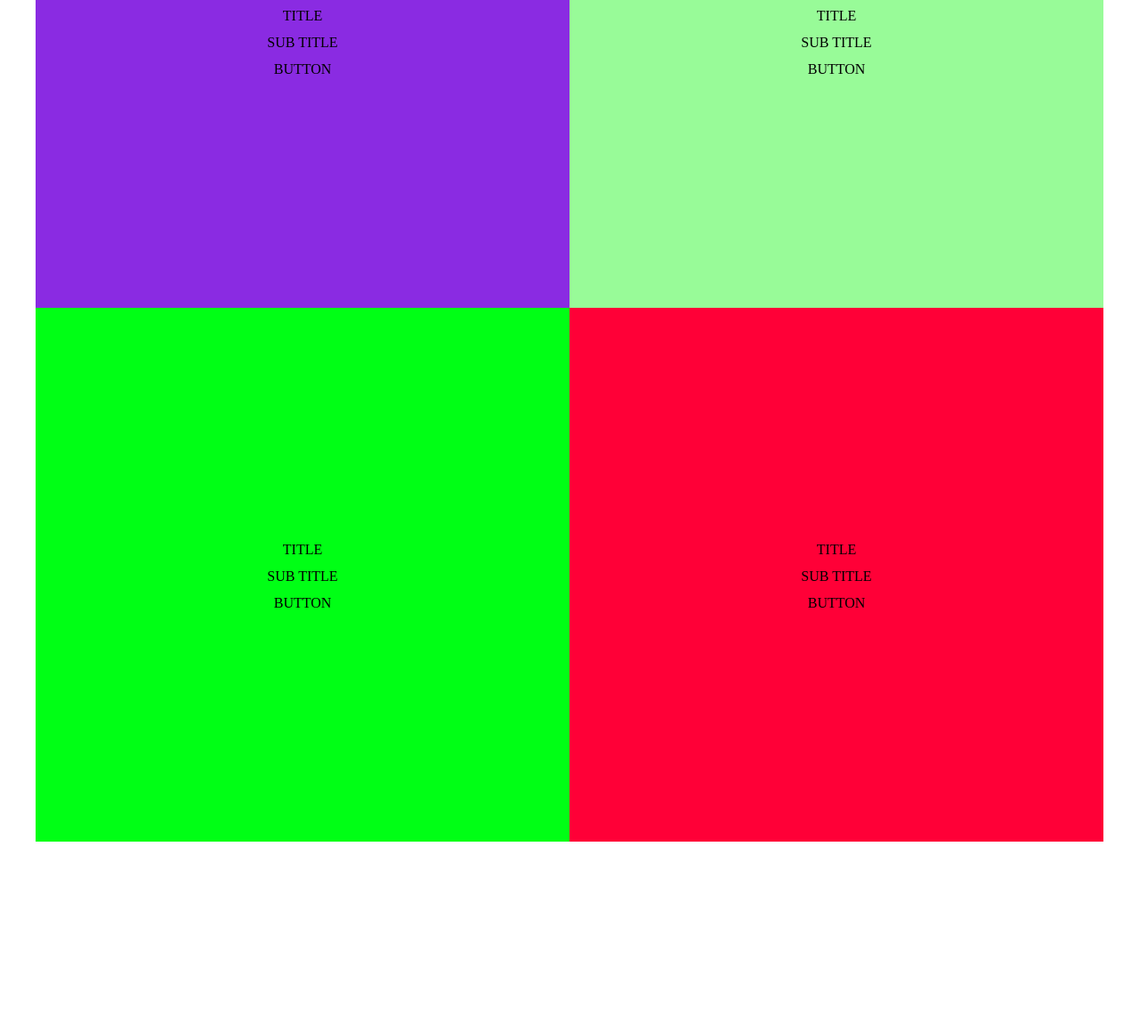
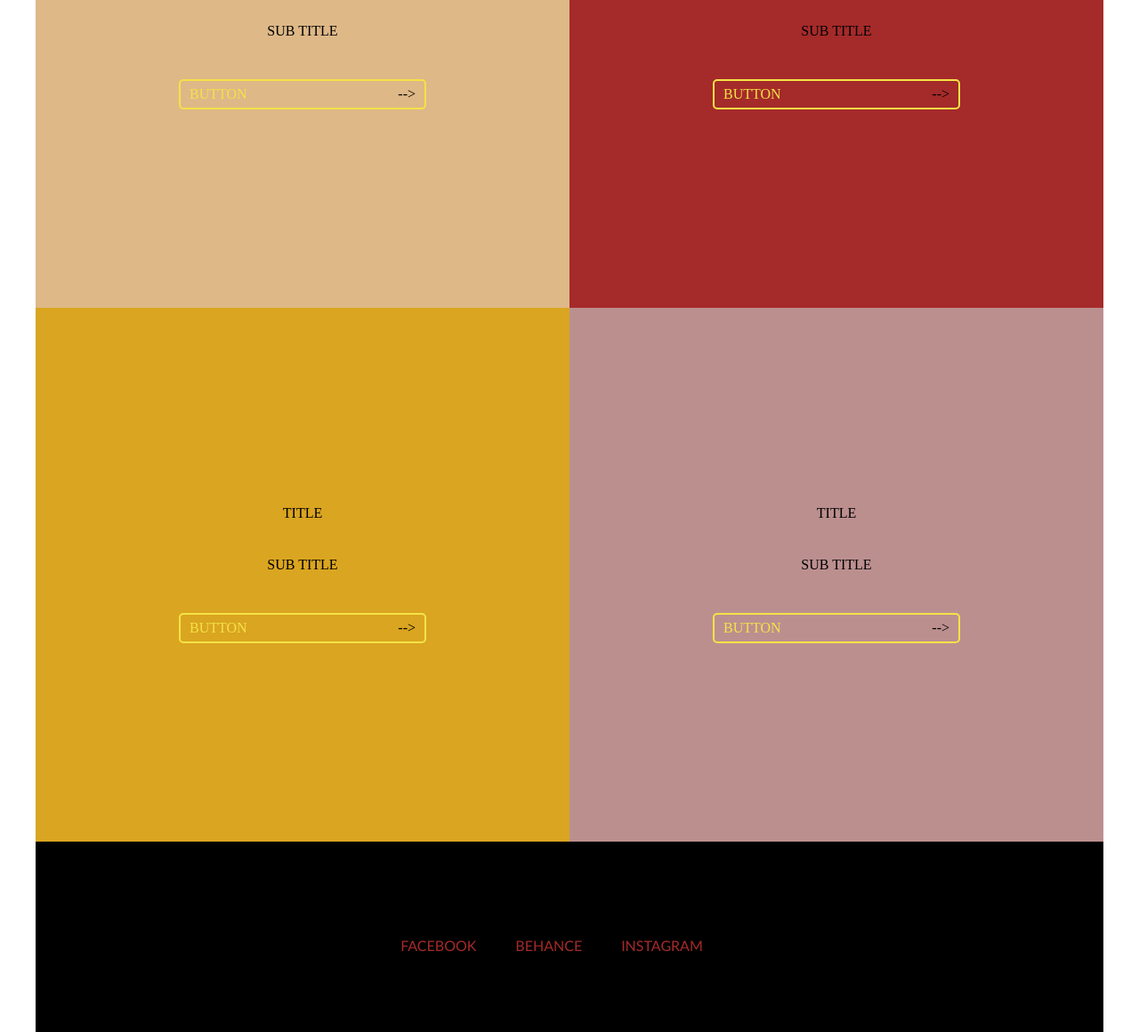
Before and after one commit to dencaoden/LearningHtml, a plain HTML site: page index.html in a window 1280 px wide. Shown: the part 981-2141 px from the top of the page at 89% size. Before the commit the page ends 1927 px from the top, so only its background shows below. Drawn offline with Linux system fonts and the light colour scheme.

Commit message:
discription

```diff
--- a/css/stylesheet.css
+++ b/css/stylesheet.css
@@ -98,7 +98,7 @@ body {
     text-align: center;
     color: antiquewhite;
     text-transform: uppercase;
-    font-size: 50px;
+    font-size: 20px;
     font-family: Helvetica, sans-serif;
     line-height: 80px;
     margin-top: -84px;
@@ -170,64 +170,31 @@ body {
     padding: 0;
 }
 
-.main-content .content-list-item .content-item-a {
+.main-content .content-list-item:after {
+    content: "";
+    display: block;
+    clear: both;
+}
+
+.main-content .content-list-item .content-item {
     width: 600px;
     height: 600px;
     float: left;
     list-style: none;
-    background-color: blueviolet;
+    background-color: burlywood;
     position: relative;
 }
 
-.main-content .content-list-item .content-item-a:after {
-    content: '';
-    display: block;
-    clear: both;
-}
-
 .main-content .content-list-item .content-item-b {
-    width: 600px;
-    height: 600px;
-    float: left;
-    list-style: none;
-    background-color: palegreen;
-    position: relative;
-}
-
-.main-content .content-list-item .content-item-b:after {
-    content: '';
-    display: block;
-    clear: both;
+    background-color: brown;
 }
 
 .main-content .content-list-item .content-item-c {
-    width: 600px;
-    height: 600px;
-    float: left;
-    list-style: none;
-    background-color: rgb(0, 255, 21);
-    position: relative;
-}
-
-.main-content .content-list-item .content-item-c:after {
-    content: '';
-    display: block;
-    clear: both;
+    background-color: goldenrod;
 }
 
 .main-content .content-list-item .content-item-d {
-    width: 600px;
-    height: 600px;
-    float: left;
-    list-style: none;
-    background-color: rgb(255, 0, 55);
-    position: relative;
-}
-
-.main-content .content-list-item .content-item-d:after {
-    content: '';
-    display: block;
-    clear: both;
+    background-color: rosybrown;
 }
 
 .main-content .content-list-item .content-align {
@@ -240,8 +207,93 @@ body {
 
 .main-content .content-list-item .content-align .content-text-center {
     text-align: center;
-    line-height: 30px;
     text-transform: uppercase;
     font-size: 16px;
-    margin-top: 5px;
+    margin-top: -50px;
 }
+
+.main-content .content-list-item .content-align .content-text-center .title {
+    margin-top: 20px;
+}
+
+.main-content .content-list-item .content-align .content-text-center .sub-title {
+    margin-top: 40px;
+}
+
+
+/* CHUA FOOTER */
+
+.footer-content {
+    text-align: center;
+    width: 100%;
+    position: relative;
+}
+
+.footer-content .social-list-item {
+    background-color: black;
+    width: 1200px;
+    height: 214px;
+    margin: 0 auto;
+    padding: 0px;
+    list-style: none;
+}
+
+.footer-content .social-list-item .social-item {
+    display: inline-block;
+    margin-top: 107px;
+}
+
+.footer-content .social-list-item .social-item a {
+    color: brown;
+    list-style: none;
+    text-decoration: none;
+    margin-right: 40px;
+    font-size: 16px;
+    font-family: 'Gill Sans', 'Gill Sans MT', Calibri, 'Trebuchet MS', sans-serif;
+}
+
+
+/* CHUA BUTTON-SLIDER */
+
+.main-slider-wrap .slider-list-item .slider-item .slider-text-center .button {
+    width: 274px;
+    height: 40px;
+    color: #f3e346;
+    border-radius: 5px;
+    border: 2px solid #f3e346;
+    display: inline-block;
+    line-height: 40px;
+}
+
+
+/* CHUA BUTTON CONTENT */
+
+.main-content .content-list-item .content-item .content-align .content-text-center .button-main {
+    display: inline-block;
+    width: 274px;
+    border-radius: 5px;
+    border: 2px solid #f3e346;
+    margin-top: 45px;
+}
+
+.main-content .content-list-item .content-item .content-align .content-text-center .button-main:after {
+    content: '';
+    display: block;
+    clear: both;
+}
+
+.main-content .content-list-item .content-item .content-align .content-text-center .button-main .button {
+    color: #f3e346;
+    float: left;
+    line-height: 30px;
+    padding-left: 10px;
+    padding-right: 10px;
+}
+
+.main-content .content-list-item .content-item .content-align .content-text-center .button-main .arrow {
+    color: black;
+    float: right;
+    line-height: 30px;
+    padding-left: 10px;
+    padding-right: 10px;
+}
--- a/index.html
+++ b/index.html
@@ -89,42 +89,54 @@
   <content>
     <div class="main-content">
       <ol class="content-list-item">
-        <li class="content-item-a">
+        <li class="content-item content-item-a">
           <div class="content-align">
             <div class="content-text-center">
               <div class="title">title</div>
               <div class="sub-title">sub title</div>
-              <div class="button">button</div>
+              <div class="button-main">
+                <div class="button">button</div>
+                <div class="arrow">--></div>
+              </div>
             </div>
           </div>
         </li>
 
-        <li class="content-item-b">
+        <li class="content-item content-item-b">
           <div class="content-align">
             <div class="content-text-center">
               <div class="title">title</div>
               <div class="sub-title">sub title</div>
-              <div class="button">button</div>
+              <div class="button-main">
+                <div class="button">button</div>
+                <div class="arrow">--></div>
+              </div>
             </div>
           </div>
         </li>
 
-        <li class="content-item-c">
+        <li class="content-item content-item-c">
           <div class="content-align">
             <div class="content-text-center">
               <div class="title">title</div>
               <div class="sub-title">sub title</div>
-              <div class="button">button</div>
+              <div class="button-main">
+                <div class="button">button</div>
+                <div class="arrow">--></div>
+              </div>
             </div>
           </div>
         </li>
 
-        <li class="content-item-d">
+        <li class="content-item content-item-d">
           <div class="content-align">
             <div class="content-text-center">
               <div class="title">title</div>
               <div class="sub-title">sub title</div>
-              <div class="button">button</div>
+              <div class="button-main">
+                <div class="button">button</div>
+                <div class="arrow">--></div>
+              </div>
             </div>
           </div>
         </li>
@@ -133,8 +145,8 @@
   </content>
 
   <!-- CHUA FOOTER -->
-  <!-- <footer>
-    <div class="container">
+  <footer>
+    <div class="footer-content">
       <ul class="social-list-item">
         <li class="social-item">
           <a href="interface/facebook.html">FACEBOOK</a>
@@ -147,5 +159,5 @@
         </li>
       </ul>
     </div>
-  </footer> -->
+  </footer>
 </body>
```
